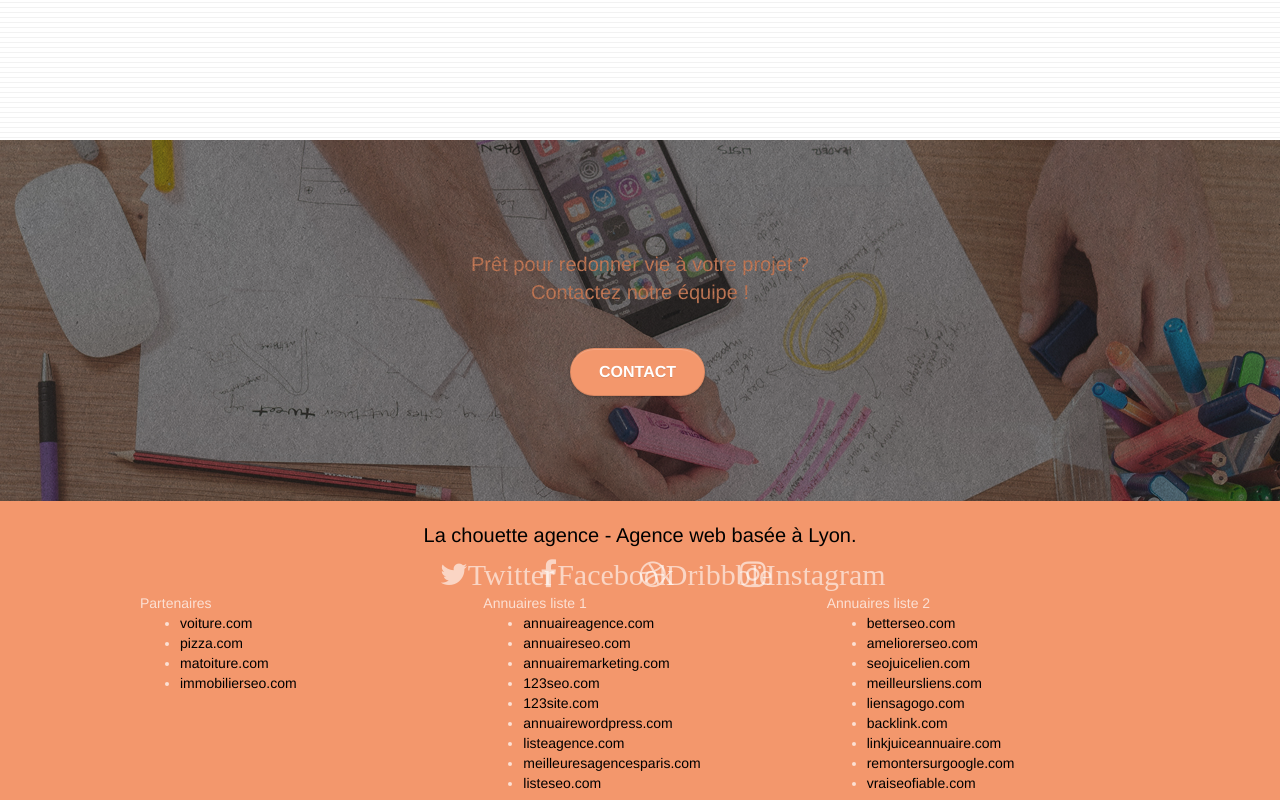
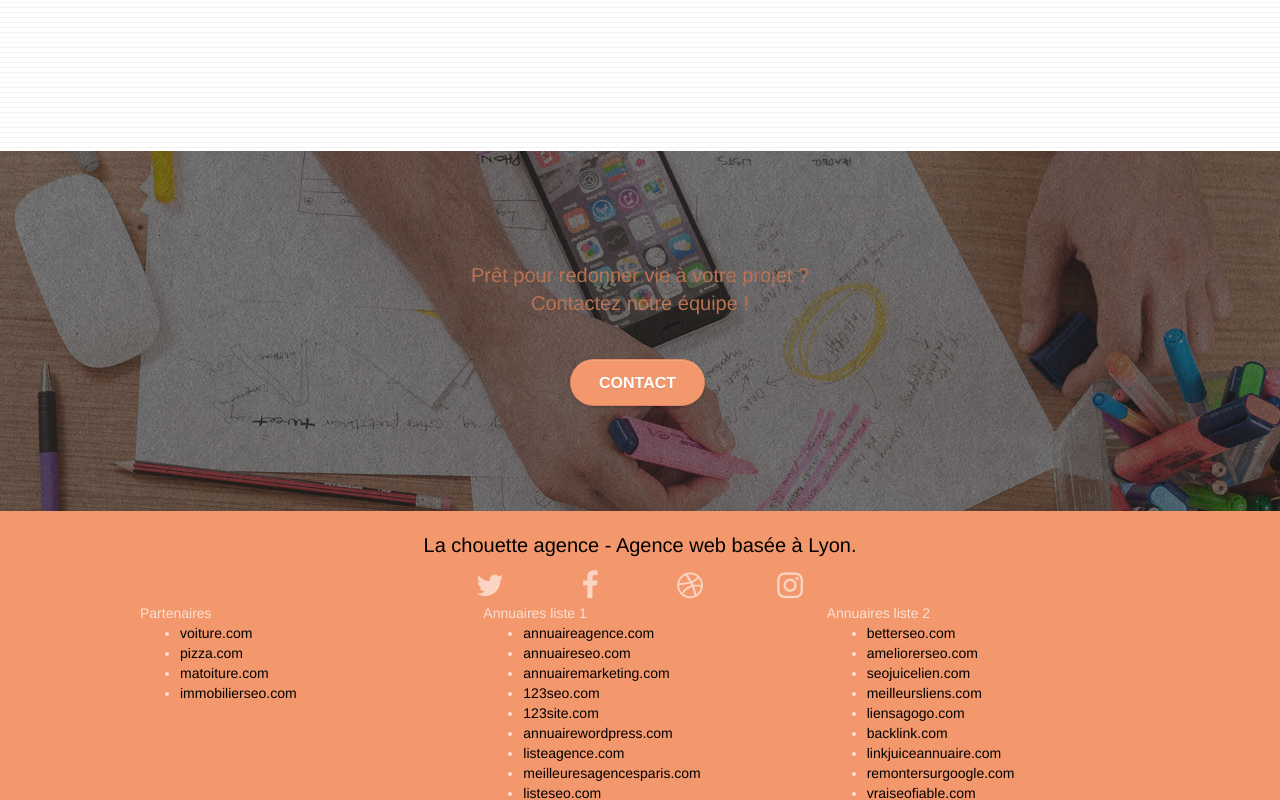
Before and after one commit to JADLIB/JadHAGESLEIMAN_4_26072021, a plain HTML site: page index.html in a window 1280 px wide. Shown: the part 3337-4137 px from the top of the page. Drawn offline with Linux system fonts and the light colour scheme.

Commit message:
Suppression d'images inutiles

```diff
--- a/index.html
+++ b/index.html
@@ -244,10 +244,7 @@
         <div class="container bloc-lg">
           <div class="row">
             <div class="col-sm-12 text-center">
-              <img
-                alt="agence web, agence web paris, web design paris, stratégie web"
-                src="img/title2.png"
-              />
+              <h1>Nous travaillons avec beaucoup de clients, voici nos réalisations</h1>
             </div>
           </div>
           <div class="row tight-width-whitespace portfolio-row">
@@ -384,28 +381,28 @@
                 <div class="col-sm-3">
                   <div class="text-center">
                     <a class="twitter" href="index.html"
-                      ><span class="fa fa-twitter icon-md">Twitter</span
+                      ><span class="fa fa-twitter icon-md"></span
                     ></a>
                   </div>
                 </div>
                 <div class="col-sm-3">
                   <div class="text-center">
                     <a class="facebook" href="index.html"
-                      ><span class="fa fa-facebook icon-md">Facebook</span
+                      ><span class="fa fa-facebook icon-md"></span
                     ></a>
                   </div>
                 </div>
                 <div class="col-sm-3">
                   <div class="text-center">
                     <a class="dribbble" href="index.html"
-                      ><span class="fa fa-dribbble icon-md">Dribbble</span
+                      ><span class="fa fa-dribbble icon-md"></span
                     ></a>
                   </div>
                 </div>
                 <div class="col-sm-3">
                   <div class="text-center">
                     <a class="instagram" href="index.html"
-                      ><span class="fa fa-instagram icon-md">Instagram</span
+                      ><span class="fa fa-instagram icon-md"></span
                     ></a>
                   </div>
                 </div>
```
Also changed, not shown: img/citation.png (deleted), img/title.png (deleted), img/title2.png (deleted).
